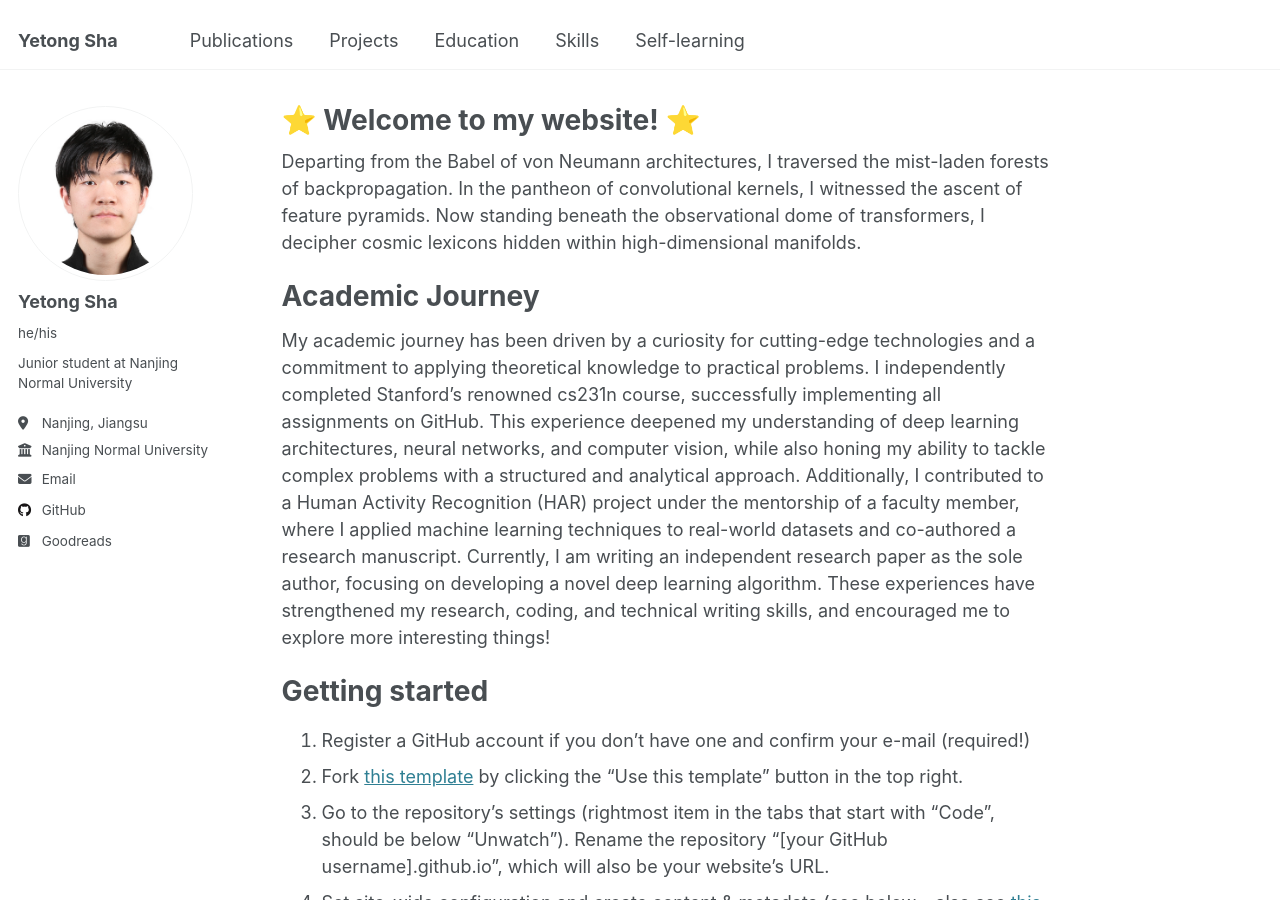
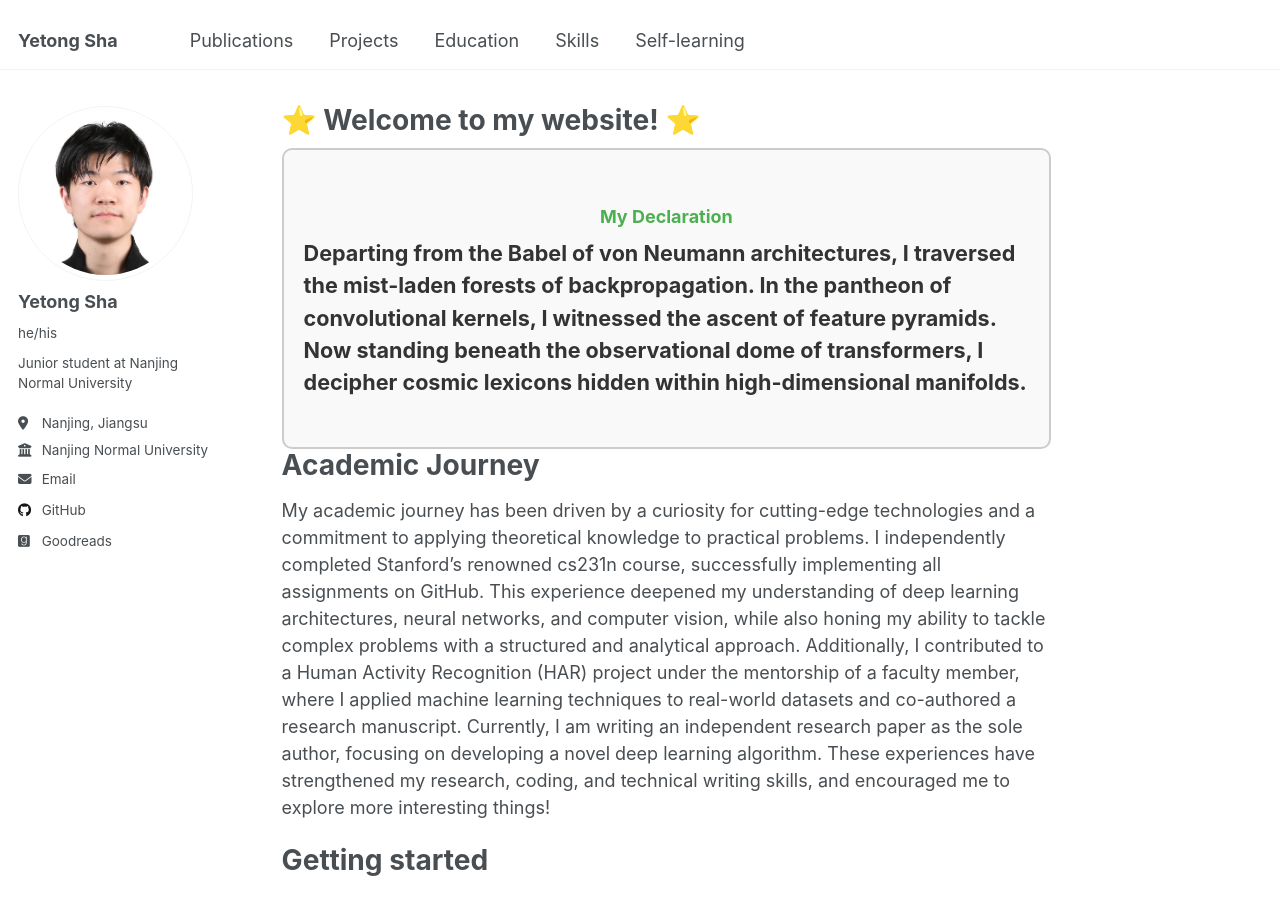
Before and after one commit to aautomataa/aautomataa.github.io, a Jekyll site: the page built from _pages/about.md, in a window 1280 px wide and 900 px high. Built offline with Jekyll 4.4.1, drawn with Linux system fonts in a browser that asks for light colours.

Commit message:
Update about.md

```diff
--- a/_pages/about.md
+++ b/_pages/about.md
@@ -8,7 +8,12 @@ redirect_from:
 ---
 
 
-Departing from the Babel of von Neumann architectures, I traversed the mist-laden forests of backpropagation. In the pantheon of convolutional kernels, I witnessed the ascent of feature pyramids. Now standing beneath the observational dome of transformers, I decipher cosmic lexicons hidden within high-dimensional manifolds.
+<div style="background-color: #f9f9f9; padding: 20px; border-radius: 10px; border: 2px solid #ccc;">
+  <h3 style="text-align: center; color: #4CAF50;">My Declaration</h3>
+  <p style="font-weight: bold; font-size: 1.2em; color: #333;">
+    Departing from the Babel of von Neumann architectures, I traversed the mist-laden forests of backpropagation. In the pantheon of convolutional kernels, I witnessed the ascent of feature pyramids. Now standing beneath the observational dome of transformers, I decipher cosmic lexicons hidden within high-dimensional manifolds.
+  </p>
+</div>
 
 Academic Journey
 ======
```
